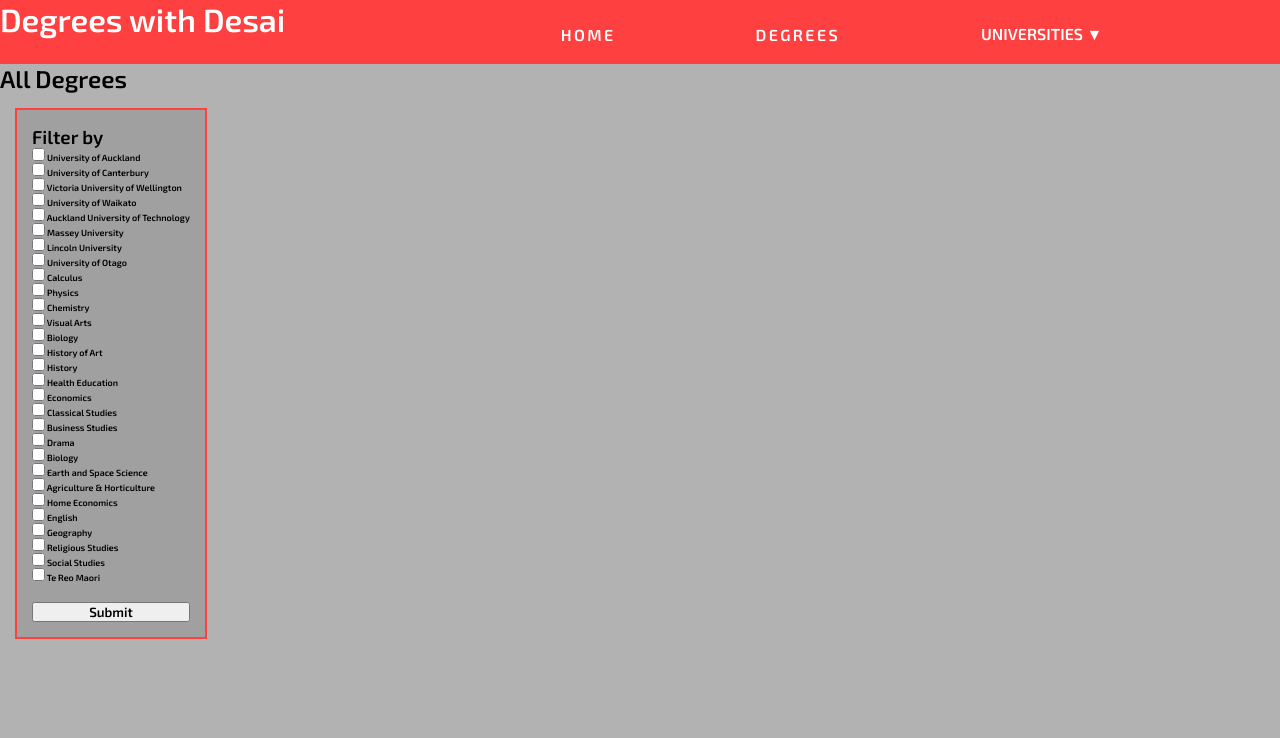
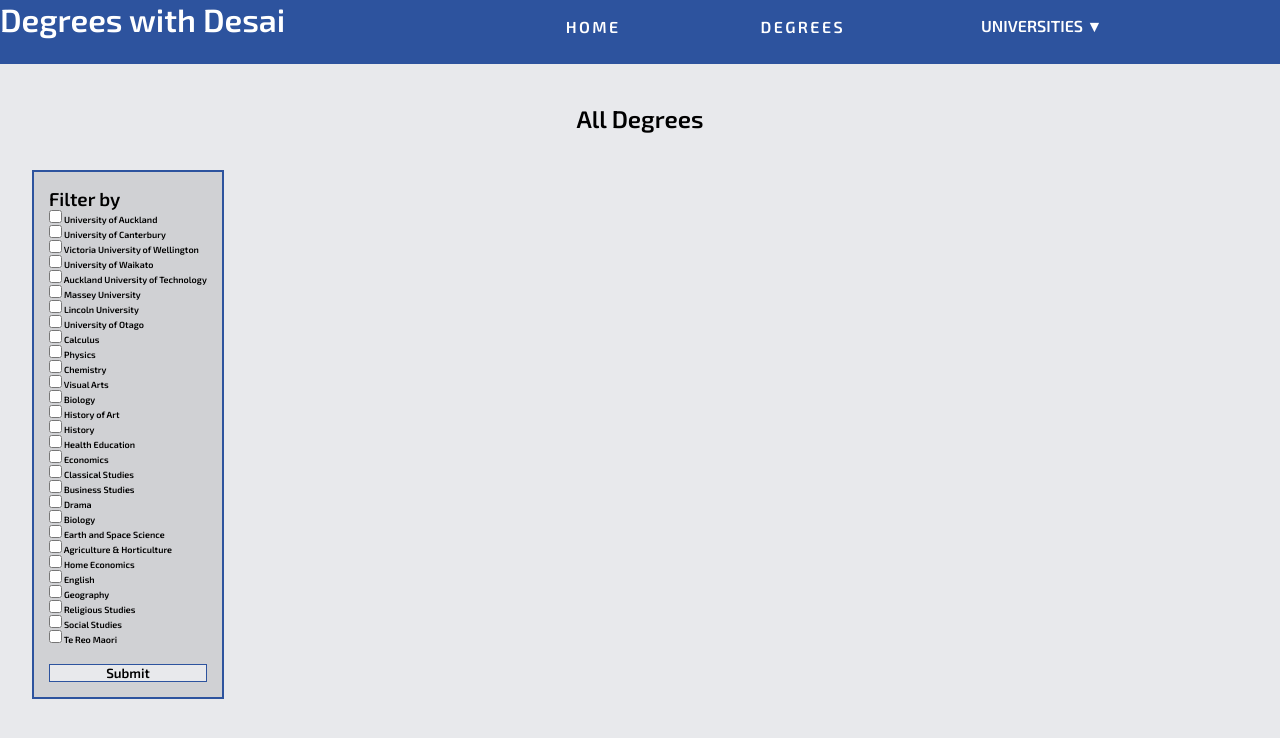
Before and after one commit to KushDesai04/13DTP-Project, a Flask app: page /degrees in a window 1280 px wide. Shown: the top 738 px of the page. Run offline with Flask 2, Linux system fonts and the light colour scheme; data that the repository does not hold is empty.

Commit message:
Changed color scheme and fixed nav bar and all degrees

```diff
--- a/static/css/style.css
+++ b/static/css/style.css
@@ -8,7 +8,10 @@
 
 
 :root{
-  --clr_primary: #ff4040;
+  --clr_primary:#2d539e;
+  --clr_secondary: #3a68b3;
+  --clr_tertiary: #262a3f;
+  --clr_bg: #e8e9ec;
 }
 /* applies to everything in the website */
 * {
@@ -19,12 +22,12 @@
 }
 
 body{
-  background: rgba(0,0,0,0.3);
+  background: var(--clr_bg);
 }
 
 a {
   text-decoration: none;
-  color: white;
+  color: var(--clr_primary);
 }
 
 .top {
@@ -67,7 +70,7 @@ nav ul{
 
 nav ul li {
   display: inline-block;
-  margin: auto 50px auto 50px;
+  margin: auto 50px;
 }
 
 nav ul li a {
@@ -112,7 +115,6 @@ nav ul li a:hover:after {
 
 /* The container <div> - needed to position the dropdown content */
 .dropdown {
-  padding: 1vh 5px;
   display: inline-block;
   position: relative;
 }
@@ -156,8 +158,9 @@ nav ul li a:hover:after {
   height: 100vh;
 }
 
-.home h2{
+h2 {
   text-align: center;
+  margin: 40px;
 }
 
 .degree {
@@ -178,7 +181,7 @@ nav ul li a:hover:after {
 }
 
 .table tr:nth-child(even){
-  background-color: rgba(0,0,0,0.3);
+  background-color: #262a3f10;
 }
 
 .table tr:nth-child(even) a{
@@ -187,12 +190,12 @@ nav ul li a:hover:after {
 
 
 .table tr:nth-child(odd){
-  background-color: rgba(0,0,0,0.2);
+  background-color:#262a3f20;
 }
 
 
 .table tr td a {
-  color: #fff;
+  color: #262a3f;
   display: inline-block;
   padding: 10px 25px;
   position: relative;
@@ -221,15 +224,27 @@ nav ul li a:hover:after {
   display: flex;
   flex-direction: column; /* Make the divs go coloumn wise not row wise*/
   border: 2px solid var(--clr_primary);
-  margin: 15px;
   padding: 15px;
   background-color:rgb(0,0,0,0.1);
-  float: left;
+  position: fixed;
+  top: calc(20% + 10px);
+  left: 2.5%;
 }
 
 .filter .filter_item ul li{
   list-style-type: none;
   font-size: 0.7vw;
+}
+
+.filter input[type=submit]{
+  border: 1px solid var(--clr_primary);
+  background: var(--clr_bg);
+  transition: 0.2s all ease-in-out;
+}
+
+.filter input[type=submit]:hover{
+  background-color: var(--clr_secondary);
+  color: #fff;
 }
 /* Grid for all games */
 .grid-container {
@@ -317,6 +332,10 @@ footer p {
     background-size: contain;
   }
 
+  header h1{
+    padding: 10px;
+  }
+
   nav li {
     font-size: 100%;
   }
```
